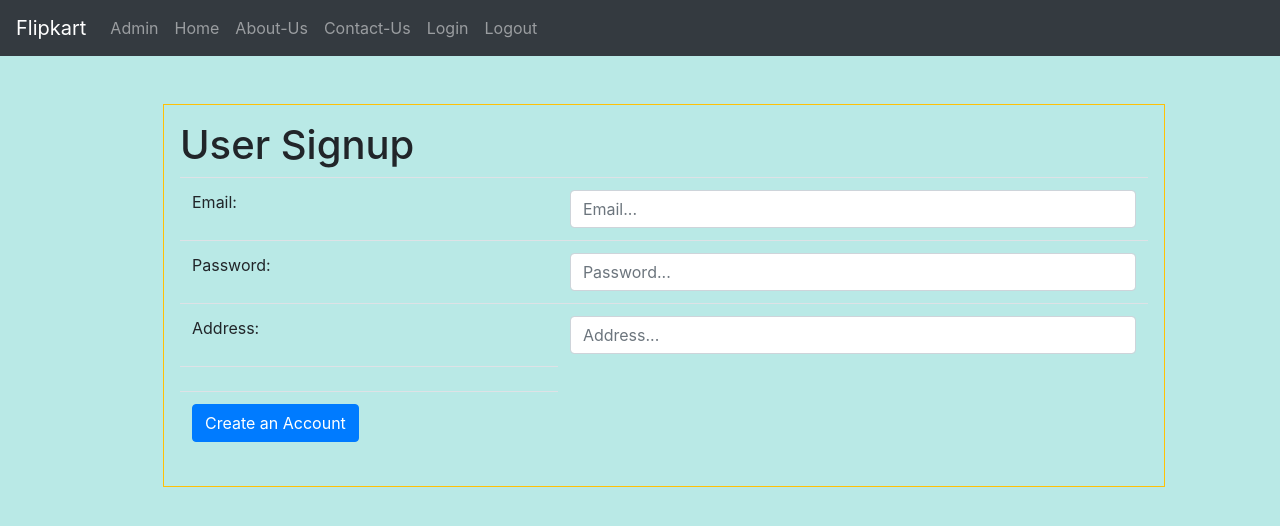
After one commit to ganesh-deshmukh/django-preparation, a Django app: page /register/ in a window 1280 px wide. The commit adds this page. Shown: the top 526 px of the page. Run offline with Django 3.2, Linux system fonts and the light colour scheme; some libraries are stand-ins or nearby versions.

Commit message:
Added templates for Login & Register.

```diff
--- a/ecom/website/templates/base.html
+++ b/ecom/website/templates/base.html
@@ -30,17 +30,23 @@
                         <a href="/index" class="nav-link">Home</a>
                     </li>
                     <li class="nav-item">
-                        <a href="/about" class="nav-link">About</a>
+                        <a href="/about" class="nav-link">About-Us</a>
                     </li>
                     <li class="nav-item">
-                        <a href="/contact" class="nav-link">Contact Us</a>
+                        <a href="/contact" class="nav-link">Contact-Us</a>
                     </li>
-                    <li class="nav-item">
+                    <li class="nav-item mr-auto">
+                        <a href="/login" class="nav-link">Login</a>
+                    </li>
+                    <li class="nav-item mr-auto">
+                        <a href="/logout" class="nav-link">Logout</a>
+                    </li>
+                    <!-- <li class="nav-item">
                         <a href="/services" class="nav-link">Services</a>
                     </li>
                     <li class="nav-item">
                         <a href="/json_resp" class="nav-link">JSON Response</a>
-                    </li>
+                    </li> -->
                 </ul>
             </div>
         </nav>
--- a/ecom/website/templates/index.html
+++ b/ecom/website/templates/index.html
@@ -3,11 +3,11 @@
 {% block title %} Flipkart Home {% endblock title %}
 
 {% block body %}
-{% for product in productss %}
+{% for product in products %}
 <div class="card" style="width: 18rem;">
-  <img class="card-img-top" src="{{ product.image }}" alt="Card image cap">
+  <img class="card-img-top" src="{{ product.image_url }}" alt="Card image cap">
   <div class="card-body">
-    <h5 class="card-title">{{ product.productname }}</h5>
+    <h5 class="card-title">{{ product.name }}</h5>
     <p class="card-text">{{ product.description }}</p>
     <p class="card-text">Price - {{ product.price }}</p>
     <a href="#" class="btn btn-primary">Buy Now</a>
--- /dev/null
+++ b/ecom/website/templates/register.html
@@ -0,0 +1,48 @@
+{% extends 'base.html'  %}
+
+{%  block title %} Flipkart Login User  {%  endblock title %}
+
+
+{% block body %}
+
+<div class="container ">
+    <div class="ml-5 mt-5 p-3 center border border-warning">
+        <form class="form " method="POST" action="">
+            {% csrf_token %}
+            <h1>User Signup</h1>
+            <div class="w-60">
+                <table class="table">
+                    <tr>
+                        <td>Email: </td>
+                        <td><input type="email" name="username" placeholder="Email..." class="form-control"> </td>
+                    </tr>
+                    <tr>
+                        <td>Password: </td>
+                        <td><input type="password" name="password" placeholder="Password..." class="form-control"> </td>
+                    </tr>
+                    <tr>
+                        <td>Address: </td>
+                        <td><input type="text" name="text" placeholder="Address..." class="form-control"> </td>
+                    </tr>
+
+                    <tr>
+                        <td>
+                            {% for message in messages %}
+                            <p class="bg-warning" id="message">{{message}}</p>
+                            {% endfor %}
+                        </td>
+                    </tr>
+
+                    <tr>
+                        <td>
+                            <a href="/login" class="btn btn-primary">Create an Account</a>
+                        </td>
+                    </tr>
+
+                </table>
+            </div>
+        </form>
+    </div>
+</div>
+
+{% endblock body %}
--- a/ecom/website/templates/static/test.txt
+++ /dev/null
@@ -1 +0,0 @@
-This file is directly served, as static file, no encryption applied.
--- a/ecom/website/urls.py
+++ b/ecom/website/urls.py
@@ -23,6 +23,7 @@ urlpatterns = [
     path('index/', views.index, name='index'),
     path('about/', views.about, name='about'),
     path('login/', views.login, name='login'),
+    path('register/', views.register, name='register'),
     path('contact/', views.contact, name='contact'),
     path('services/', views.services, name='services'),
     path('json_resp/', views.json_resp, name='json_resp'),
--- a/ecom/website/views.py
+++ b/ecom/website/views.py
@@ -1,7 +1,10 @@
 from django.shortcuts import render
 from django.http.response import JsonResponse
 # from django.http.response import HttpResponse, JsonResponse
+from django.shortcuts import render, redirect
 from .models import Product
+from django.contrib import messages
+# from django.contrib.auth import authenticate, login, logout
 
 
 def index(request):
@@ -13,11 +16,13 @@ def index(request):
 
 
 def login(request):
-    products = Product.objects.all()
-    data = {
-        "products": products
-    }
-    return render(request, 'login.html', context=data)
+    return render(request, 'login.html', context={})
+
+
+def register(request):
+
+    return render(request, 'register.html', context={})
+
 
 def about(request):
     # return HttpResponse("About Us page.")
```
Also changed, not shown: ecom/website/models.py (+2 -5 lines).
